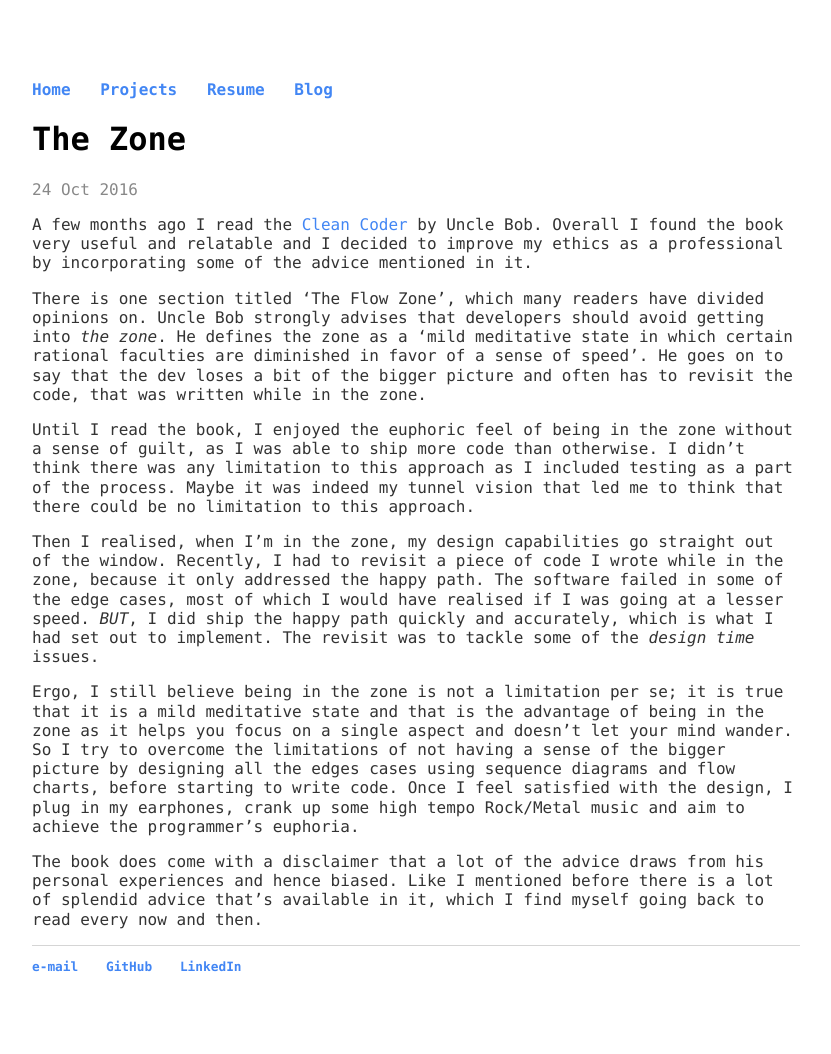
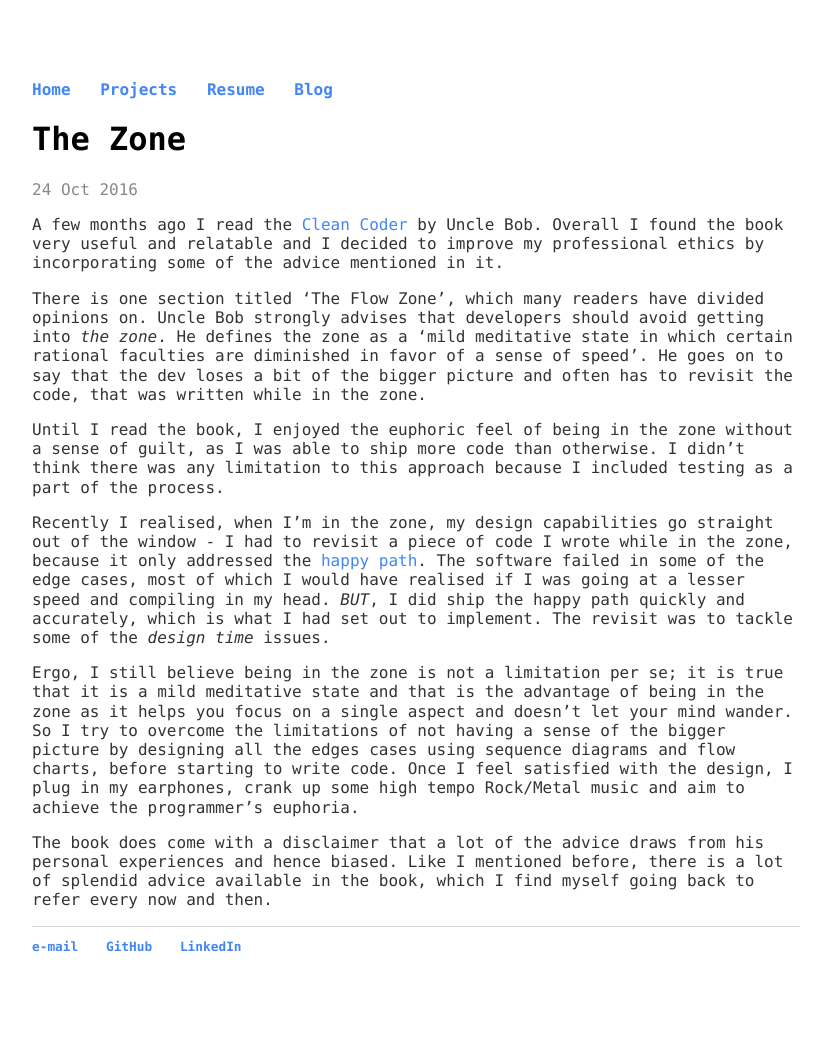
Before and after one commit to RaghavRamesh/RaghavRamesh.github.io, a Jekyll site: the page built from _posts/2016-10-24-the-zone.md, in a window 1280 px wide. Shown: the whole page, without its empty margins (224-1055 px from the left). Built offline with Jekyll 4.4.1, drawn with Linux system fonts in a browser that asks for light colours; comment, search, counter and statistics services are not loaded.

Commit message:
Updated the zone post
Fixed repetitive words and sentence formation

```diff
--- a/_posts/2016-10-24-the-zone.md
+++ b/_posts/2016-10-24-the-zone.md
@@ -3,14 +3,14 @@ layout: post
 title: "The Zone"
 date: 2016-10-24
 ---
-A few months ago I read the [Clean Coder](https://www.amazon.com/Clean-Coder-Conduct-Professional-Programmers/dp/0137081073) by Uncle Bob. Overall I found the book very useful and relatable and I decided to improve my ethics as a professional by incorporating some of the advice mentioned in it.
+A few months ago I read the [Clean Coder](https://www.amazon.com/Clean-Coder-Conduct-Professional-Programmers/dp/0137081073) by Uncle Bob. Overall I found the book very useful and relatable and I decided to improve my professional ethics by incorporating some of the advice mentioned in it.
 
 There is one section titled 'The Flow Zone', which many readers have divided opinions on. Uncle Bob strongly advises that developers should avoid getting into *the zone*. He defines the zone as a 'mild meditative state in which certain rational faculties are diminished in favor of a sense of speed'. He goes on to say that the dev loses a bit of the bigger picture and often has to revisit the code, that was written while in the zone.
 
-Until I read the book, I enjoyed the euphoric feel of being in the zone without a sense of guilt, as I was able to ship more code than otherwise. I didn't think there was any limitation to this approach as I included testing as a part of the process. Maybe it was indeed my tunnel vision that led me to think that there could be no limitation to this approach.
+Until I read the book, I enjoyed the euphoric feel of being in the zone without a sense of guilt, as I was able to ship more code than otherwise. I didn't think there was any limitation to this approach because I included testing as a part of the process.
 
-Then I realised, when I'm in the zone, my design capabilities go straight out of the window. Recently, I had to revisit a piece of code I wrote while in the zone, because it only addressed the happy path. The software failed in some of the edge cases, most of which I would have realised if I was going at a lesser speed. *BUT*, I did ship the happy path quickly and accurately, which is what I had set out to implement. The revisit was to tackle some of the *design time* issues.
+Recently I realised, when I'm in the zone, my design capabilities go straight out of the window - I had to revisit a piece of code I wrote while in the zone, because it only addressed the [happy path](https://en.wikipedia.org/wiki/Happy_path). The software failed in some of the edge cases, most of which I would have realised if I was going at a lesser speed and compiling in my head. *BUT*, I did ship the happy path quickly and accurately, which is what I had set out to implement. The revisit was to tackle some of the *design time* issues.
 
 Ergo, I still believe being in the zone is not a limitation per se; it is true that it is a mild meditative state and that is the advantage of being in the zone as it helps you focus on a single aspect and doesn't let your mind wander. So I try to overcome the limitations of not having a sense of the bigger picture by designing all the edges cases using sequence diagrams and flow charts, before starting to write code. Once I feel satisfied with the design, I plug in my earphones, crank up some high tempo Rock/Metal music and aim to achieve the programmer's euphoria.
 
-The book does come with a disclaimer that a lot of the advice draws from his personal experiences and hence biased. Like I mentioned before there is a lot of splendid advice that's available in it, which I find myself going back to read every now and then.
+The book does come with a disclaimer that a lot of the advice draws from his personal experiences and hence biased. Like I mentioned before, there is a lot of splendid advice available in the book, which I find myself going back to refer every now and then.
```
